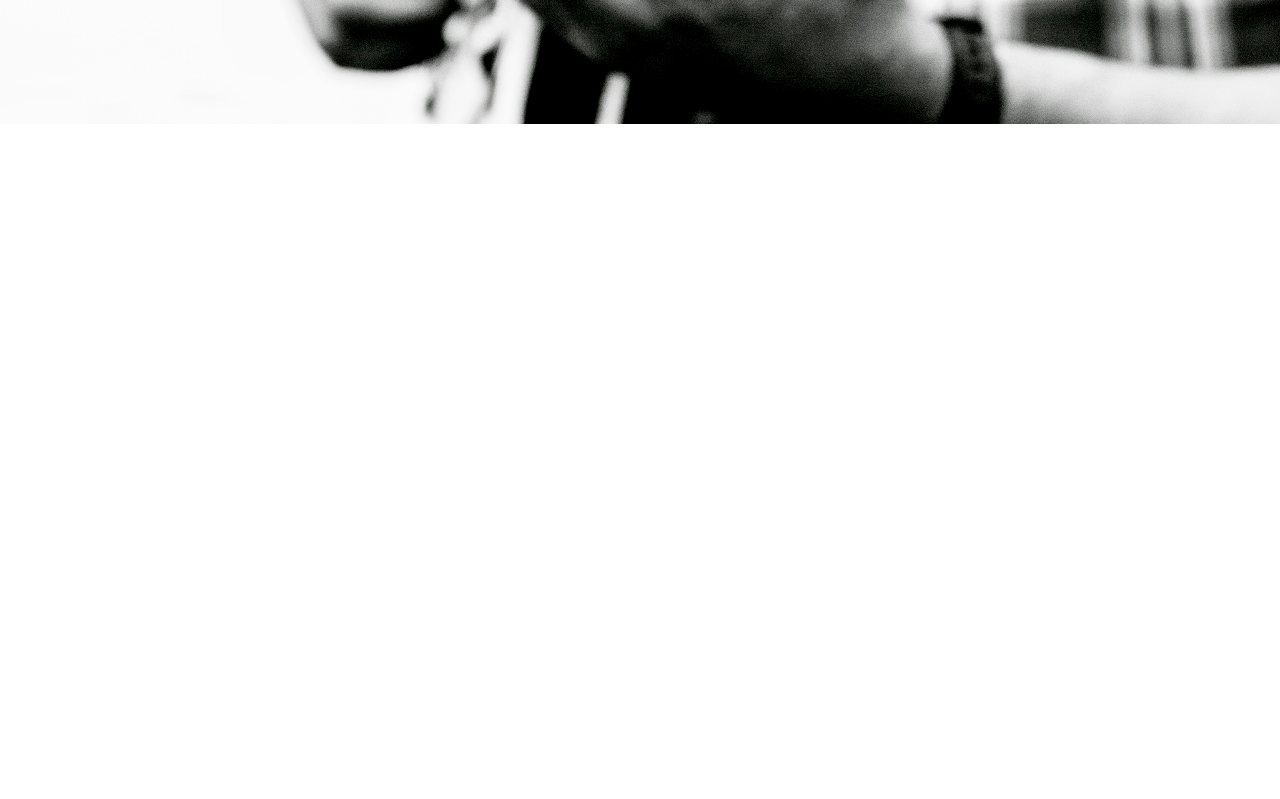
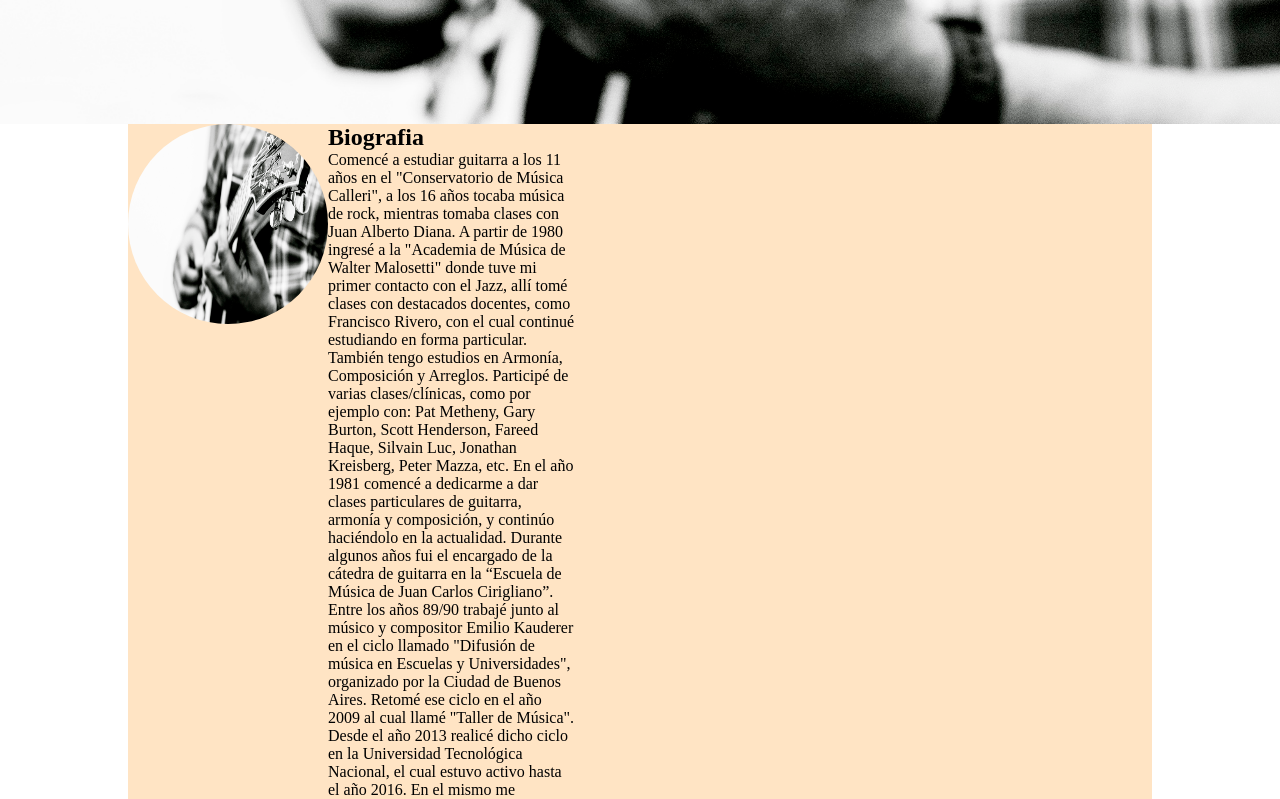
Before and after one commit to ezealanis/copia-web-2, a plain HTML site: page index.html in a window 1280 px wide. Shown: the part 700-1499 px from the top of the page. Drawn offline with Linux system fonts and the light colour scheme.

Commit message:
Cambios hasta el texto de la bio

```diff
--- a/estilos.css
+++ b/estilos.css
@@ -14,7 +14,7 @@ header{
     width: 100vw;
 }
 
-.contenedor{
+.contenedor-header{
     width: 80%;
     display: flex;
     margin: 0 auto;
@@ -50,3 +50,31 @@ nav ul li a{
     height: 90vh;
     width: 100vw;
 }
+
+/*BIOGRAFIA*/
+
+#biografia{
+    width: 100vw;
+    display: flex;
+    justify-content: center;
+}
+
+.contenedor-bio{
+    width: 80%;
+    display: flex;
+    flex-direction: row;
+    justify-content: center;
+    background-color: bisque;
+}
+
+
+
+.texto{
+    max-width: 30%;
+}
+
+.foto-bio{
+    border-radius: 100%;
+    width: 200px;
+    height: 200px;
+}
--- a/index.html
+++ b/index.html
@@ -10,7 +10,7 @@
 <body>
 
     <header>
-        <div class="contenedor">
+        <div class="contenedor-header">
             <div class="logo">
                 <img src="/img/logo.jpg" alt="Logo">
             </div>
@@ -30,5 +30,22 @@
     <section id="fondo">
     </section>
 
+    <section id="biografia">
+        <div class="contenedor-bio">
+
+            <img src="/img/fondo.jpg" class="foto-bio" alt="Foto Bio">
+
+            <div class="cont-texto">
+                <h1 class="titulo">Biografia</h1>
+                <p class="texto">Comencé a estudiar guitarra a los 11 años en el "Conservatorio de Música Calleri", a los 16 años tocaba música de rock, mientras tomaba clases con Juan Alberto Diana. A partir de 1980 ingresé a la "Academia de Música de Walter Malosetti" donde tuve mi primer contacto con el Jazz, allí tomé clases con destacados docentes, como Francisco Rivero, con el cual continué estudiando en forma particular. También tengo estudios en Armonía, Composición y Arreglos.
+                    Participé de varias clases/clínicas, como por ejemplo con: Pat Metheny, Gary Burton, Scott Henderson, Fareed Haque, Silvain Luc, Jonathan Kreisberg, Peter Mazza, etc.
+                    En el año 1981 comencé a dedicarme a dar clases particulares de guitarra, armonía y composición, y continúo haciéndolo en la actualidad. Durante algunos años fui el encargado de la cátedra de guitarra en la “Escuela de Música de Juan Carlos Cirigliano”. Entre los años 89/90 trabajé junto al músico y compositor Emilio Kauderer en el ciclo llamado "Difusión de música en Escuelas y Universidades", organizado por la Ciudad de Buenos Aires.
+                    Retomé ese ciclo en el año 2009 al cual llamé "Taller de Música".
+                    Desde el año 2013 realicé dicho ciclo en la Universidad Tecnológica Nacional, el cual estuvo activo hasta el año 2016. En el mismo me dedicaba a la enseñanza de la música y a formar ensambles. También durante este último ciclo, organicé varias Masterclases con varios de los músicos más destacados de la escena Argentina.
+                    Escribí varios artículos sobre desarrollo de solos e improvisación en diferentes revistas especializadas.</p>
+            </div>
+        </div>
+    </section>
+
 </body>
 </html>
```
